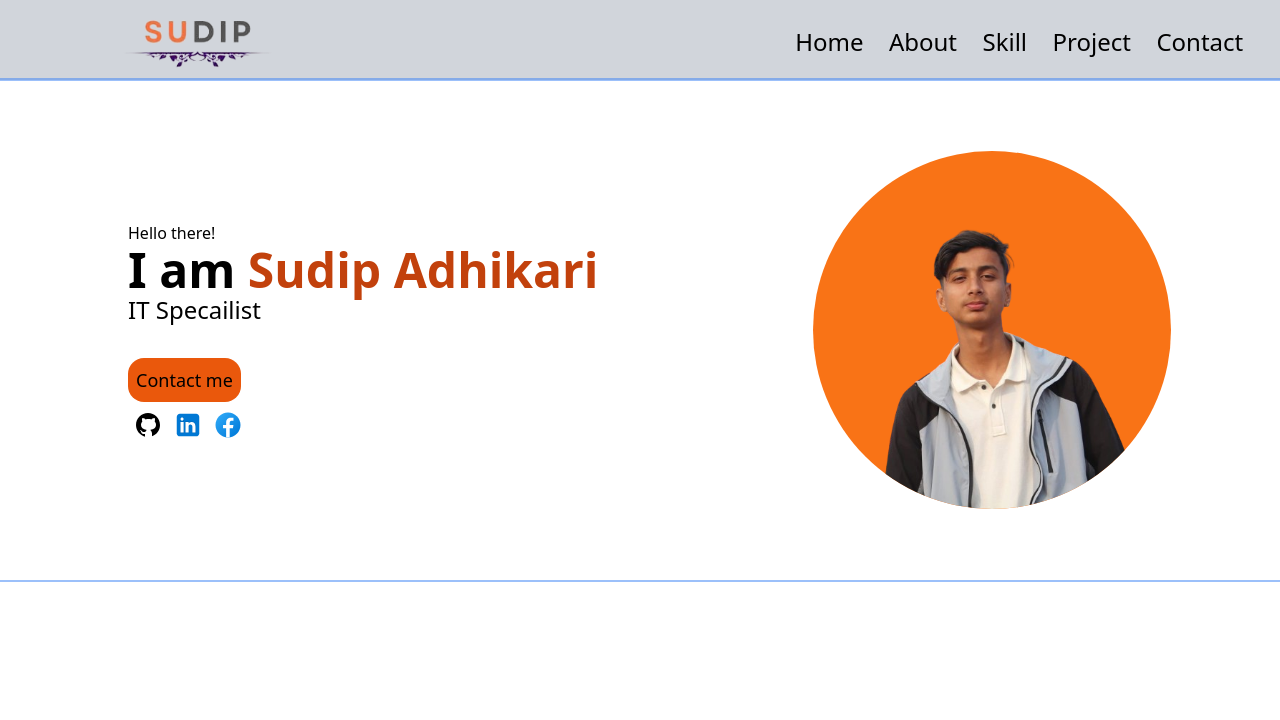
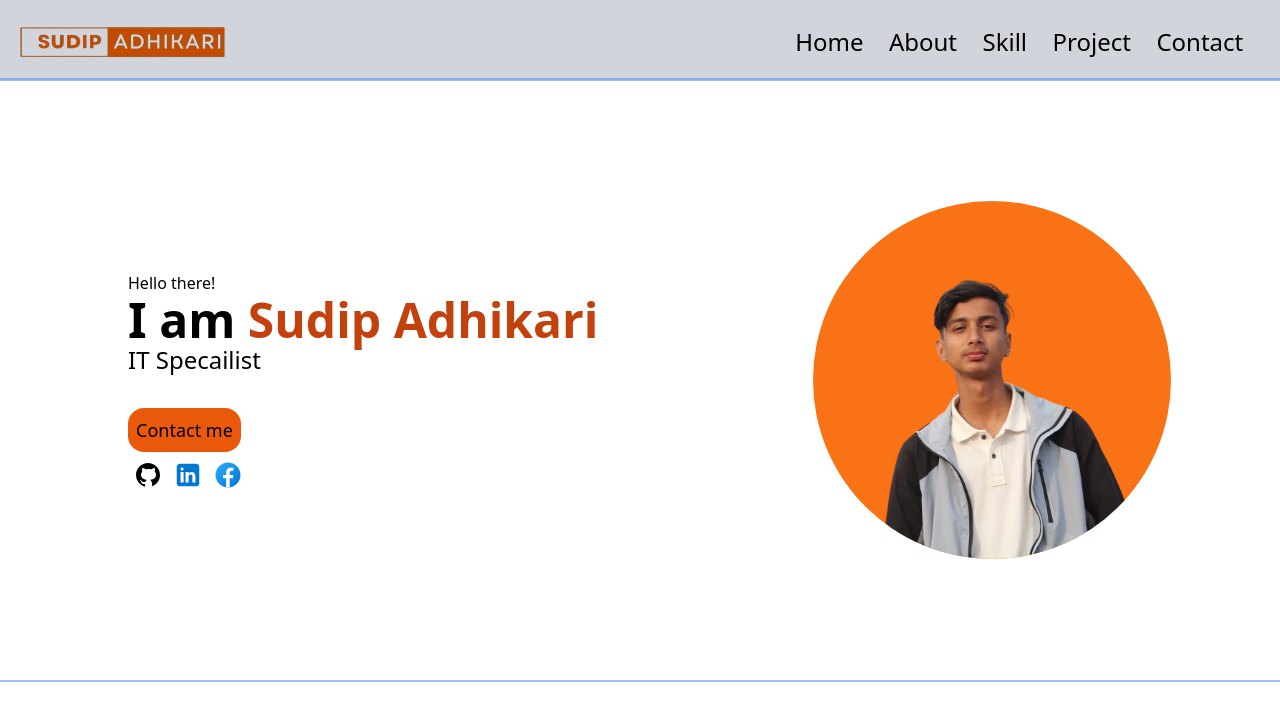
Before and after one commit to sudipadk10/Portfolio, a website: page src/html/index.html in a window 1280 px wide. Drawn offline with Linux system fonts and the light colour scheme.

Commit message:
logo changed

```diff
--- a/src/html/index.html
+++ b/src/html/index.html
@@ -12,7 +12,9 @@
     <div class="bg-gray-300 h-[80px] ring-1 ">
       <nav class=" flex justify-between items-center p-2 w-[100%]
       ">
-      <div class="justify-start mini-top:w-[60%] tablet:justify-center mini-top:justify-start mobile:w-[100%] flex  "><img class="mini-top:w-[55%] h-[100%] laptop:w-[50%]" src="/images/logo.png" alt="SUDIP"></div>
+      <!-- ..........LOGO..........LOGO............ -->
+      <div class="justify-start mini-top:w-[60%] less:justify-center less:items-center mini-top:justify-start mobile:w-[100%] flex  "><img class="mini-top:max-w-[30%] h-[70%] mobile:w-[40%] laptop:w-[50%]" src="/images/logo2.png" alt="SUDIP"></div>
+      <!-- .........navbar......... -->
       <ul class="nav-bar  flex mini-top:w-[40%] mobile:w-3 mobile:hidden  mini-top:flex mini-top:text-[3vh] less:hidden justify-around  p-4 X ">
         <li class="hover:scale-110 hover:text-gray-700 hover:font-bold"><a class="after:bg-orange-700"  href="">Home</a></li>
         <li class="hover:scale-110 hover:text-gray-700 hover:font-bold"><a class="after:bg-orange-700" href="">About</a></li>
@@ -20,6 +22,7 @@
         <li class="hover:scale-110 hover:text-gray-700 hover:font-bold"><a class="after:bg-orange-700" href="">Project</a></li>
         <li class="hover:scale-110 hover:text-gray-700 hover:font-bold"><a class="after:bg-orange-700" href="">Contact</a></li>
       </ul>
+      <!-- ..........burger..........burger............ -->
      <span class="mini-top:hidden mobile:flex ">
        <svg xmlns="http://www.w3.org/2000/svg" fill="none" viewBox="0 0 24 24" stroke-width="1.5" stroke="currentColor" onclick="displayNav()" class="mobile:w-8 tablet:w-12 h-10 mr-3 less:w-5 "><path stroke-linecap="round" stroke-linejoin="round" d="M3.75 6.75h16.5M3.75 12h16.5m-16.5 5.25h16.5" />
         </svg>
@@ -29,7 +32,8 @@
     </div>
   </header>
   <main>
-    <div  class=" tablet:flex ring-2 h-[500px]">
+    <div  class=" tablet:flex ring-2 h-[600px] pt-[0%]">
+      <!-- .......Hello there.................. -->
       <div class="flex flex-col items-start justify-center pl-[10%]  w-[60%]">
         <p class="leading-relaxed">Hello there!</p>
         <h1 class="less:text-xl mobile:text-3xl tablet:text-5xl font-semibold leading-normal ">
@@ -40,6 +44,7 @@
           Contact me
         </button>
 
+        <!-- ...........Social media logo............. -->
         <div class="flex  w-[15%%] mt-2 items-center ">
           <a href="https://github.com/sudipadk10" target="_blank" rel="noopener noreferrer"><svg xmlns="http://www.w3.org/2000/svg"  x="0px" y="0px" width="40" height="30" viewBox="0 0 30 30">
             <path d="M15,3C8.373,3,3,8.373,3,15c0,5.623,3.872,10.328,9.092,11.63C12.036,26.468,12,26.28,12,26.047v-2.051 c-0.487,0-1.303,0-1.508,0c-0.821,0-1.551-0.353-1.905-1.009c-0.393-0.729-0.461-1.844-1.435-2.526 c-0.289-0.227-0.069-0.486,0.264-0.451c0.615,0.174,1.125,0.596,1.605,1.222c0.478,0.627,0.703,0.769,1.596,0.769 c0.433,0,1.081-0.025,1.691-0.121c0.328-0.833,0.895-1.6,1.588-1.962c-3.996-0.411-5.903-2.399-5.903-5.098 c0-1.162,0.495-2.286,1.336-3.233C9.053,10.647,8.706,8.73,9.435,8c1.798,0,2.885,1.166,3.146,1.481C13.477,9.174,14.461,9,15.495,9 c1.036,0,2.024,0.174,2.922,0.483C18.675,9.17,19.763,8,21.565,8c0.732,0.731,0.381,2.656,0.102,3.594 c0.836,0.945,1.328,2.066,1.328,3.226c0,2.697-1.904,4.684-5.894,5.097C18.199,20.49,19,22.1,19,23.313v2.734 c0,0.104-0.023,0.179-0.035,0.268C23.641,24.676,27,20.236,27,15C27,8.373,21.627,3,15,3z"></path>
@@ -52,9 +57,11 @@
             </svg></a>
         </div>
       </div>
-      <div class="less:w-[100%] mobile:w-[80%] justify-center tablet:w-[35%] flex  items-center">
 
-        <span class="bg-orange-500 rounded-full tablet:right-[5%] m-[10%]">
+      <!--................Profile Picture ...........-->
+      <div class="less:w-[100%]  justify-center tablet:w-[35%] flex  items-center">
+
+        <span class="bg-orange-500 rounded-full less:left-[5%] tablet:right-[5%] less:m-[5%] mini-top:m-[10%]">
 
           <img src="/images/profile.png" alt="sudip"  class="flex  rounded-full " />
       </span>
```
Also changed, not shown: images/Black White Elegant Monogram Initial Name Logo.png (added), images/logo2.png (added), src/output.css.
